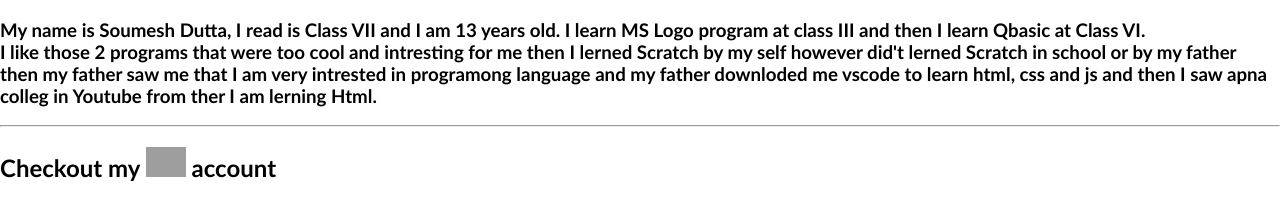
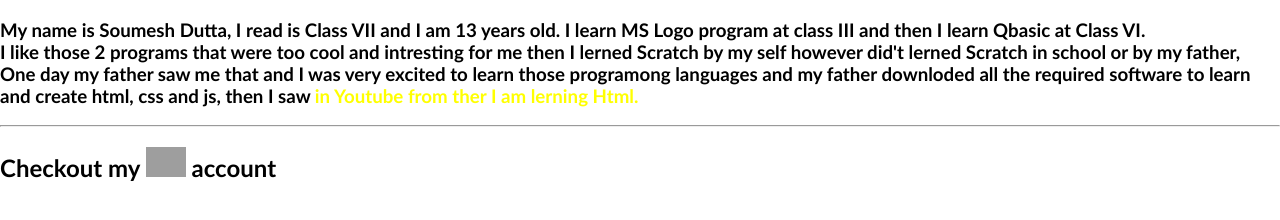
Before and after one commit to BeastBoyCoder/html_project, a plain HTML site: page Ex.html in a window 1280 px wide. Drawn offline with Linux system fonts and the light colour scheme; grey boxes are pictures that could not be loaded.

Commit message:
Update Ex.html

```diff
--- a/Ex.html
+++ b/Ex.html
@@ -11,8 +11,8 @@
     <h3><div>My name is Soumesh Dutta,
         I read is Class VII and I am 13 years old.
         I learn MS Logo program at class III and then I learn Qbasic at Class VI.</br>
-        I like those 2 programs that were too cool and intresting for me then I lerned Scratch by my self however did't lerned Scratch in school or by my father </br>
-        then my father saw me that I am very intrested in programong language and my father downloded me vscode to learn html, css and js and then I saw apna colleg in Youtube from ther I am lerning Html.</div></h3>
+        I like those 2 programs that were too cool and intresting for me then I lerned Scratch by my self however did't lerned Scratch in school or by my father,
+        One day my father saw me that and I was very excited to learn those programong languages and my father downloded all the required software to learn and create html, css and js, then I saw <span style="color: yellow"apna colleg</span> in Youtube from ther I am lerning Html.</div></h3>
     <hr>
     <H2>Checkout my <a href="https://scratch.mit.edu/users/Rubai27/" target="_blank"><img src="https://scratch.mit.edu/images/logo_sm.png" height="30px" alt="Scratch"></a> account</H2>
     <br>
```
